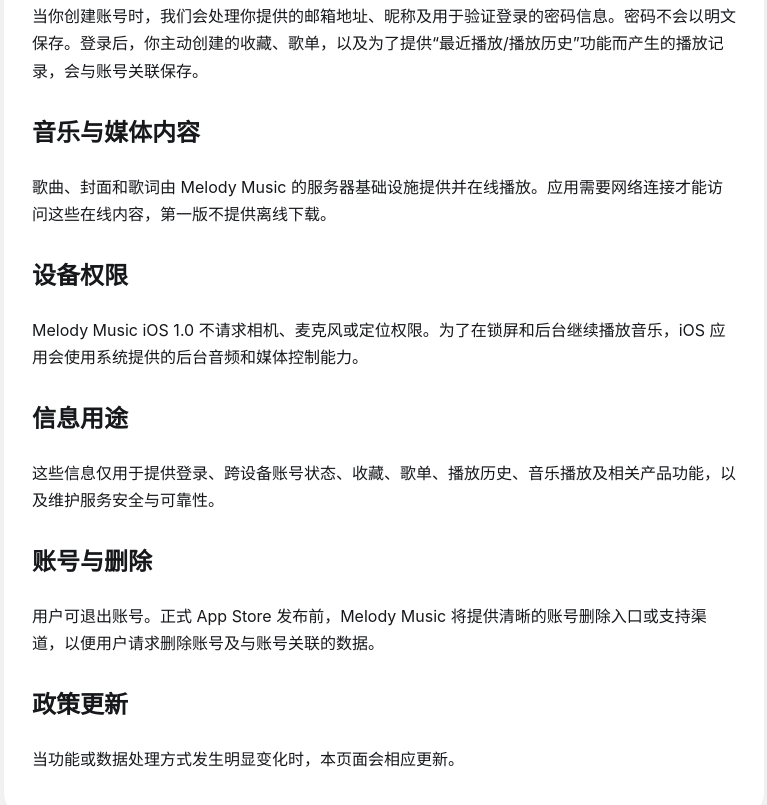
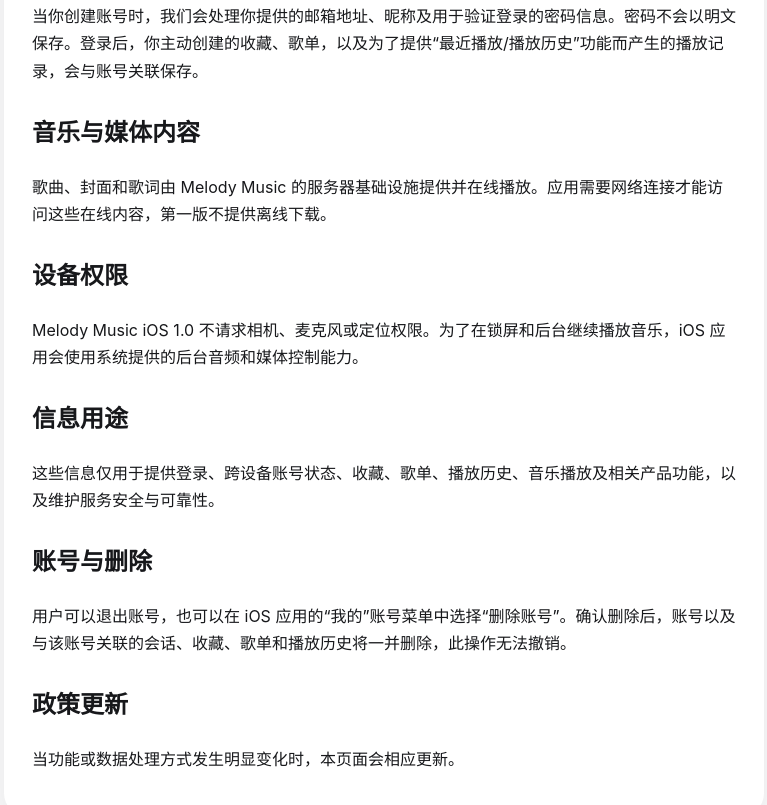
Before and after one commit to yasa706/melody-music, a website: page public/privacy.html in a window 1280 px wide. Shown: the part 364-1169 px from the top of the page, without its empty margins (256-1023 px from the left). Drawn offline with Linux system fonts and the light colour scheme.

Commit message:
docs: document in-app account deletion

```diff
--- a/public/privacy.html
+++ b/public/privacy.html
@@ -29,7 +29,7 @@
     <p>这些信息仅用于提供登录、跨设备账号状态、收藏、歌单、播放历史、音乐播放及相关产品功能，以及维护服务安全与可靠性。</p>
 
     <h2>账号与删除</h2>
-    <p>用户可退出账号。正式 App Store 发布前，Melody Music 将提供清晰的账号删除入口或支持渠道，以便用户请求删除账号及与账号关联的数据。</p>
+    <p>用户可以退出账号，也可以在 iOS 应用的“我的”账号菜单中选择“删除账号”。确认删除后，账号以及与该账号关联的会话、收藏、歌单和播放历史将一并删除，此操作无法撤销。</p>
 
     <h2>政策更新</h2>
     <p>当功能或数据处理方式发生明显变化时，本页面会相应更新。</p>
```
